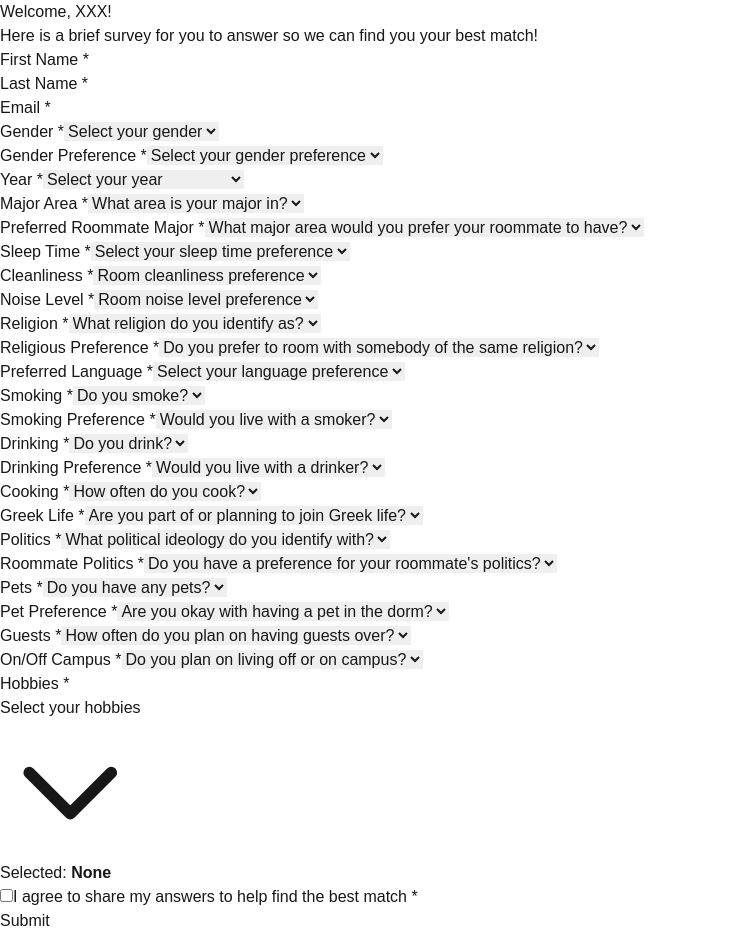
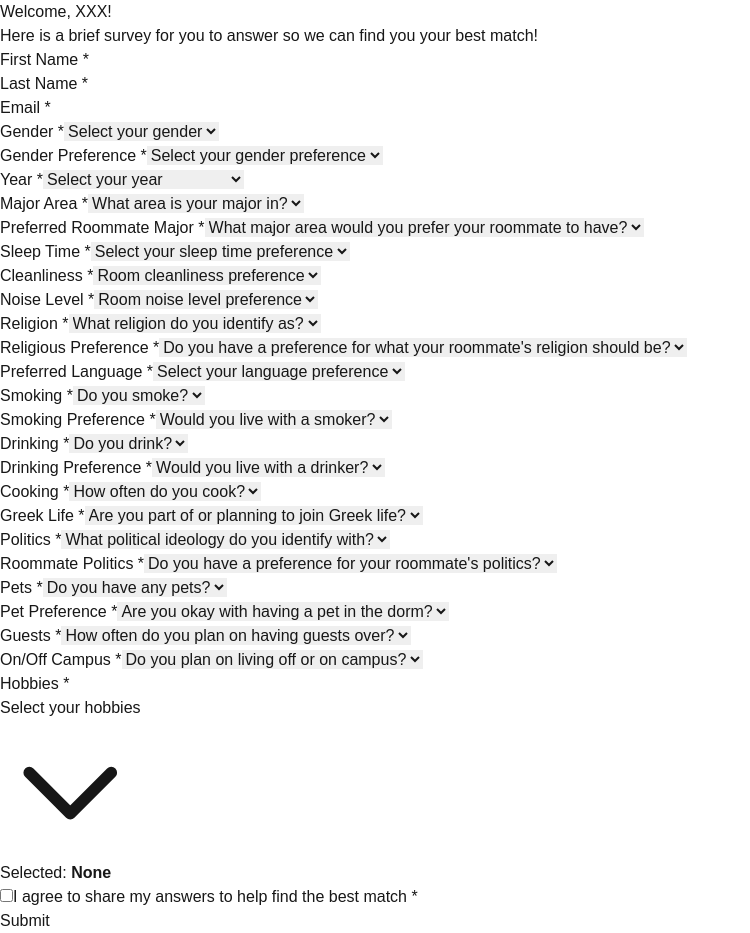
Before and after one commit to jxnnyzhang/RoomieMatch, a Next.js app in the folder roomiehopie/: page / in a window 1280 px wide. Shown: the whole page, without its empty margins (0-750 px from the left). Built offline with nearby package versions, Linux system fonts and the light colour scheme.

Commit message:
Update page.tsx

```diff
--- a/roomiehopie/src/app/page.tsx
+++ b/roomiehopie/src/app/page.tsx
@@ -398,10 +398,17 @@ const App: React.FC = () => {
               className="w-full border rounded p-2 text-gray-600"
             >
               <option value="">
-                Do you prefer to room with somebody of the same religion?
+                Do you have a preference for what your roommate's religion should be?
               </option>
-              <option value="Yes">Yes</option>
-              <option value="No">No</option>
+              <option value="Christian">Christianity</option>
+              <option value="Muslim">Islam</option>
+              <option value="Judaism">Judaism</option>
+              <option value="Hinduism">Hinduism</option>
+              <option value="Sikhism">Sikhism</option>
+              <option value="Buddhism">Buddhism</option>
+              <option value="Atheism/Agnostic">Atheism/Agnosticism</option>
+              <option value="Other">Other</option>
+              <option value="None">No Preference</option>
             </select>
             {errors.religionPreferences && (
               <span className="text-red-500 text-sm">{errors.religionPreferences}</span>
```
